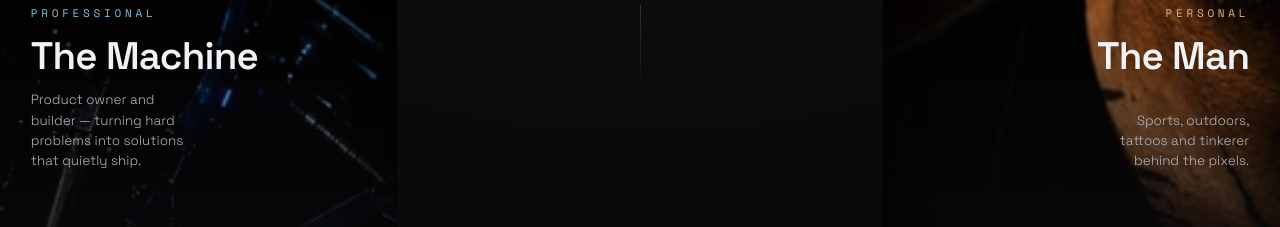
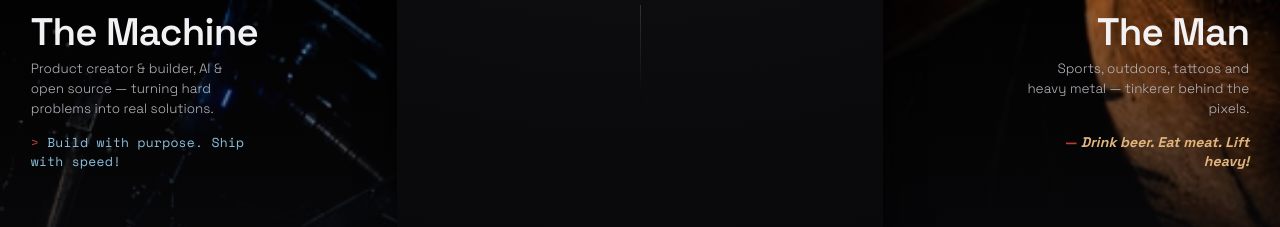
Before and after one commit to go4cas/go4cas.com, a plain HTML site: page index.html in a window 1280 px wide. Shown: the part 573-800 px from the top of the page. Drawn offline with nearby package versions, Linux system fonts and the light colour scheme.

Commit message:
Restyle tagline quotes and harmonise descriptor sizing
- Give each panel's closing quote a distinct voice: professional creed
  as a code prompt (> , monospace, cool) and personal creed as an
  em-dash motto (bold italic, warm), both led by a brand-red marker
- Fix caption/descriptor overlap from the longer taglines by raising
  the caption anchor and widening the descriptor
- Add progressive descriptor width (22ch base, 26ch >=1000px,
  30ch >=1400px) so wider screens breathe without crowding the lockup
- Equalise the two quotes' optical size (mono set ~1.5px smaller to
  match Space Grotesk) for a consistent type scale

Co-Authored-By: Claude Opus 4.8 <noreply@anthropic.com>

```diff
--- a/index.html
+++ b/index.html
@@ -199,7 +199,7 @@
       /* Panel captions + descriptors */
       .caption {
         position: absolute;
-        bottom: clamp(128px, 19vh, 168px);
+        bottom: clamp(162px, 22vh, 208px);
         max-width: 17ch;
         animation: go4-fadeUp 1s var(--ease-ui) both var(--d, 0s);
       }
@@ -237,7 +237,7 @@
       .descriptor {
         position: absolute;
         bottom: clamp(30px, 7vh, 70px);
-        max-width: 19ch;
+        max-width: 22ch;
         font-size: clamp(13px, 1.05vw, 15px);
         font-weight: 300;
         line-height: 1.5;
@@ -250,6 +250,42 @@
       .descriptor--right {
         right: clamp(20px, 2.4vw, 40px);
         text-align: right;
+      }
+
+      /* The signature line each half closes on — a distinct voice per world. */
+      .creed {
+        display: block;
+        margin-top: 14px;
+      }
+      /* Professional — a code comment: monospace, cool, brand-red // marker. */
+      .creed--pro {
+        font-family: 'Space Mono', monospace;
+        /* ~1.5px smaller than .creed--life so the monospace optically matches its
+           size — Space Mono renders larger per px than Space Grotesk. */
+        font-size: clamp(13px, 1vw, 14.5px);
+        font-weight: 400;
+        letter-spacing: 0.02em;
+        line-height: 1.45;
+        color: var(--eyebrow-cool);
+      }
+      .creed--pro::before {
+        content: '> ';
+        color: var(--brand-red-arrow);
+      }
+      /* Personal — a shouted motto: bold italic, warm, oversized quote marks. */
+      .creed--life {
+        font-family: 'Space Grotesk', sans-serif;
+        font-style: italic;
+        font-weight: 700;
+        font-size: clamp(14px, 1.1vw, 16px);
+        letter-spacing: 0.005em;
+        line-height: 1.35;
+        color: var(--eyebrow-warm);
+      }
+      .creed--life::before {
+        content: '— ';
+        font-style: normal;
+        color: var(--brand-red-arrow);
       }
 
       /* ----- Center column ----- */
@@ -416,6 +452,20 @@
         }
       }
 
+      /* ----- Wider screens: let the descriptors breathe where the panels have slack.
+         Below 1000px the safe 22ch holds, so the tagline never crowds the center
+         lockup in the pinned-min tablet band (~700–850px). ----- */
+      @media (min-width: 1000px) {
+        .descriptor {
+          max-width: 26ch;
+        }
+      }
+      @media (min-width: 1400px) {
+        .descriptor {
+          max-width: 30ch;
+        }
+      }
+
       /* ----- Reduced motion: no entrance animation, no slide, no parallax drift ----- */
       @media (prefers-reduced-motion: reduce) {
         *,
@@ -441,7 +491,7 @@
           <p class="eyebrow eyebrow--cool">Professional</p>
           <h2 class="headline">The Machine</h2>
         </div>
-        <p class="descriptor descriptor--left" style="--d: 0.6s">Product owner and builder — turning hard problems into solutions that quietly ship.</p>
+        <p class="descriptor descriptor--left" style="--d: 0.6s">Product creator & builder, AI & open source — turning hard problems into real solutions.<span class="creed creed--pro">Build with purpose. Ship with speed!</span></p>
       </div>
 
       <!-- RIGHT — PERSONAL (at rest); crosses to the left half of the fused face -->
@@ -453,7 +503,7 @@
           <p class="eyebrow eyebrow--warm">Personal</p>
           <h2 class="headline">The Man</h2>
         </div>
-        <p class="descriptor descriptor--right" style="--d: 0.75s">Sports, outdoors, tattoos and tinkerer behind the pixels.</p>
+        <p class="descriptor descriptor--right" style="--d: 0.75s">Sports, outdoors, tattoos and heavy metal — tinkerer behind the pixels.<span class="creed creed--life">Drink beer. Eat meat. Lift heavy!</span></p>
       </div>
 
       <!-- CENTER -->
```
